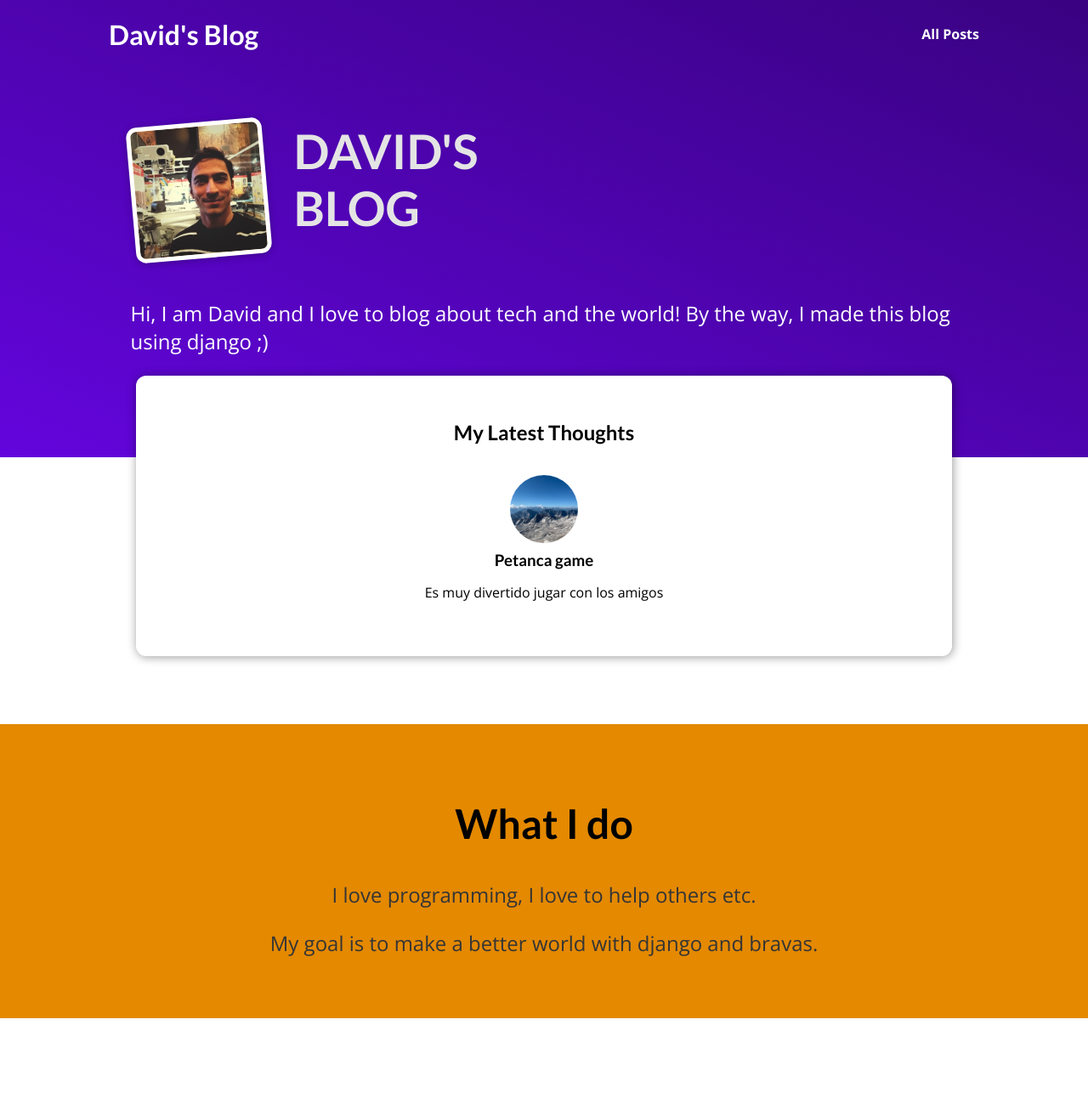
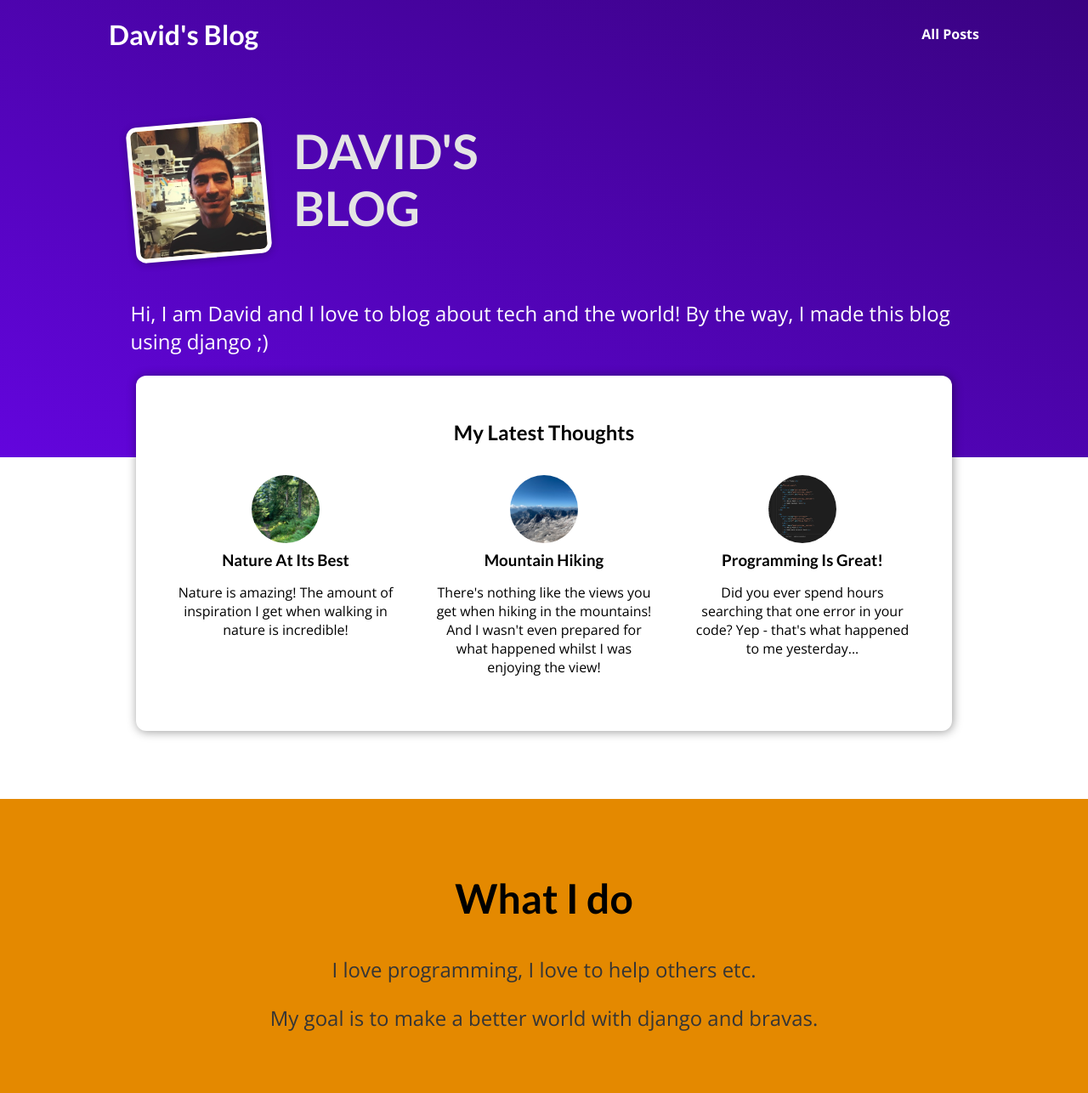
Before and after one commit to dfneto/df_site, a Django app: page / in a window 1280 px wide. Shown: the whole page at 85% size. Before the commit the page ends 1198 px from the top, so only its background shows below. Run offline with Django 4.2, Linux system fonts and the light colour scheme.

Commit message:
criamos conteúdo dinâmico para cada página no python

```diff
--- a/blog/templates/blog/includes/post.html
+++ b/blog/templates/blog/includes/post.html
@@ -2,11 +2,11 @@
 
 <li>
     <article class="post">
-        <a href="{% url "post-detail-page" "the-mountains" %}"> <!-- slug="the-mountains" -->
-            <img src="{% static "blog/images/mountains.jpg" %}" alt="Petanca game" />
+        <a href="{% url "post-detail-page" post.slug %}"> <!-- slug="the-mountains" -->
+            <img src="{% static "blog/images/"|add:post.image %}" alt="{{post.title}}" />
             <div class="post__content">
-                <h3>Petanca game</h3>
-                <p>Es muy divertido jugar con los amigos</p>
+                <h3>{{post.title}}</h3> <!-- assim que acessamos dictionary keys in templates ao invés de post['title'] -->
+                <p>{{post.excerpt}}</p>
             </div>
         </a>
     </article>
--- a/blog/templates/blog/index.html
+++ b/blog/templates/blog/index.html
@@ -21,7 +21,9 @@
     <section id="latest-posts">
         <h2>My Latest Thoughts</h2>
         <ul>
-            {% include "blog/includes/post.html" %}
+            {% for post in posts %}
+                {% include "blog/includes/post.html" %}
+            {% endfor %}
           </ul>
     </section>
     <section id="about">
--- a/blog/views.py
+++ b/blog/views.py
@@ -1,9 +1,84 @@
+from datetime import date
+
 from django.shortcuts import render
 
+
+all_posts = [
+    {
+        "slug": "hike-in-the-mountains",
+        "image": "mountains.jpg",
+        "author": "Maximilian",
+        "date": date(2021, 7, 21),
+        "title": "Mountain Hiking",
+        "excerpt": "There's nothing like the views you get when hiking in the mountains! And I wasn't even prepared for what happened whilst I was enjoying the view!",
+        "content": """
+          Montanhas ipsum dolor sit amet consectetur adipisicing elit. Officiis nobis
+          aperiam est praesentium, quos iste consequuntur omnis exercitationem quam
+          velit labore vero culpa ad mollitia? Quis architecto ipsam nemo. Odio.
+
+          Lorem ipsum dolor sit amet consectetur adipisicing elit. Officiis nobis
+          aperiam est praesentium, quos iste consequuntur omnis exercitationem quam
+          velit labore vero culpa ad mollitia? Quis architecto ipsam nemo. Odio.
+
+          Lorem ipsum dolor sit amet consectetur adipisicing elit. Officiis nobis
+          aperiam est praesentium, quos iste consequuntur omnis exercitationem quam
+          velit labore vero culpa ad mollitia? Quis architecto ipsam nemo. Odio.
+        """
+    },
+    {
+        "slug": "programming-is-fun",
+        "image": "coding.jpg",
+        "author": "Maximilian",
+        "date": date(2022, 3, 10),
+        "title": "Programming Is Great!",
+        "excerpt": "Did you ever spend hours searching that one error in your code? Yep - that's what happened to me yesterday...",
+        "content": """
+          Lorem ipsum dolor sit amet consectetur adipisicing elit. Officiis nobis
+          aperiam est praesentium, quos iste consequuntur omnis exercitationem quam
+          velit labore vero culpa ad mollitia? Quis architecto ipsam nemo. Odio.
+
+          Lorem ipsum dolor sit amet consectetur adipisicing elit. Officiis nobis
+          aperiam est praesentium, quos iste consequuntur omnis exercitationem quam
+          velit labore vero culpa ad mollitia? Quis architecto ipsam nemo. Odio.
+
+          Lorem ipsum dolor sit amet consectetur adipisicing elit. Officiis nobis
+          aperiam est praesentium, quos iste consequuntur omnis exercitationem quam
+          velit labore vero culpa ad mollitia? Quis architecto ipsam nemo. Odio.
+        """
+    },
+    {
+        "slug": "into-the-woods",
+        "image": "woods.jpg",
+        "author": "Maximilian",
+        "date": date(2020, 8, 5),
+        "title": "Nature At Its Best",
+        "excerpt": "Nature is amazing! The amount of inspiration I get when walking in nature is incredible!",
+        "content": """
+          Lorem ipsum dolor sit amet consectetur adipisicing elit. Officiis nobis
+          aperiam est praesentium, quos iste consequuntur omnis exercitationem quam
+          velit labore vero culpa ad mollitia? Quis architecto ipsam nemo. Odio.
+
+          Lorem ipsum dolor sit amet consectetur adipisicing elit. Officiis nobis
+          aperiam est praesentium, quos iste consequuntur omnis exercitationem quam
+          velit labore vero culpa ad mollitia? Quis architecto ipsam nemo. Odio.
+
+          Lorem ipsum dolor sit amet consectetur adipisicing elit. Officiis nobis
+          aperiam est praesentium, quos iste consequuntur omnis exercitationem quam
+          velit labore vero culpa ad mollitia? Quis architecto ipsam nemo. Odio.
+        """
+    }
+]
+
+def get_date(post):
+  return post.get('date') # ou post['date']
+
 # Create your views here.
-
 def starting_page(request):
-  return render(request, "blog/index.html")
+  sorted_posts = sorted(all_posts, key=get_date)
+  latest_posts = sorted_posts[-3:]
+  return render(request, "blog/index.html", {
+    "posts" : latest_posts
+  })
 
 def posts(request):
   return render(request, "blog/all-posts.html")
```
